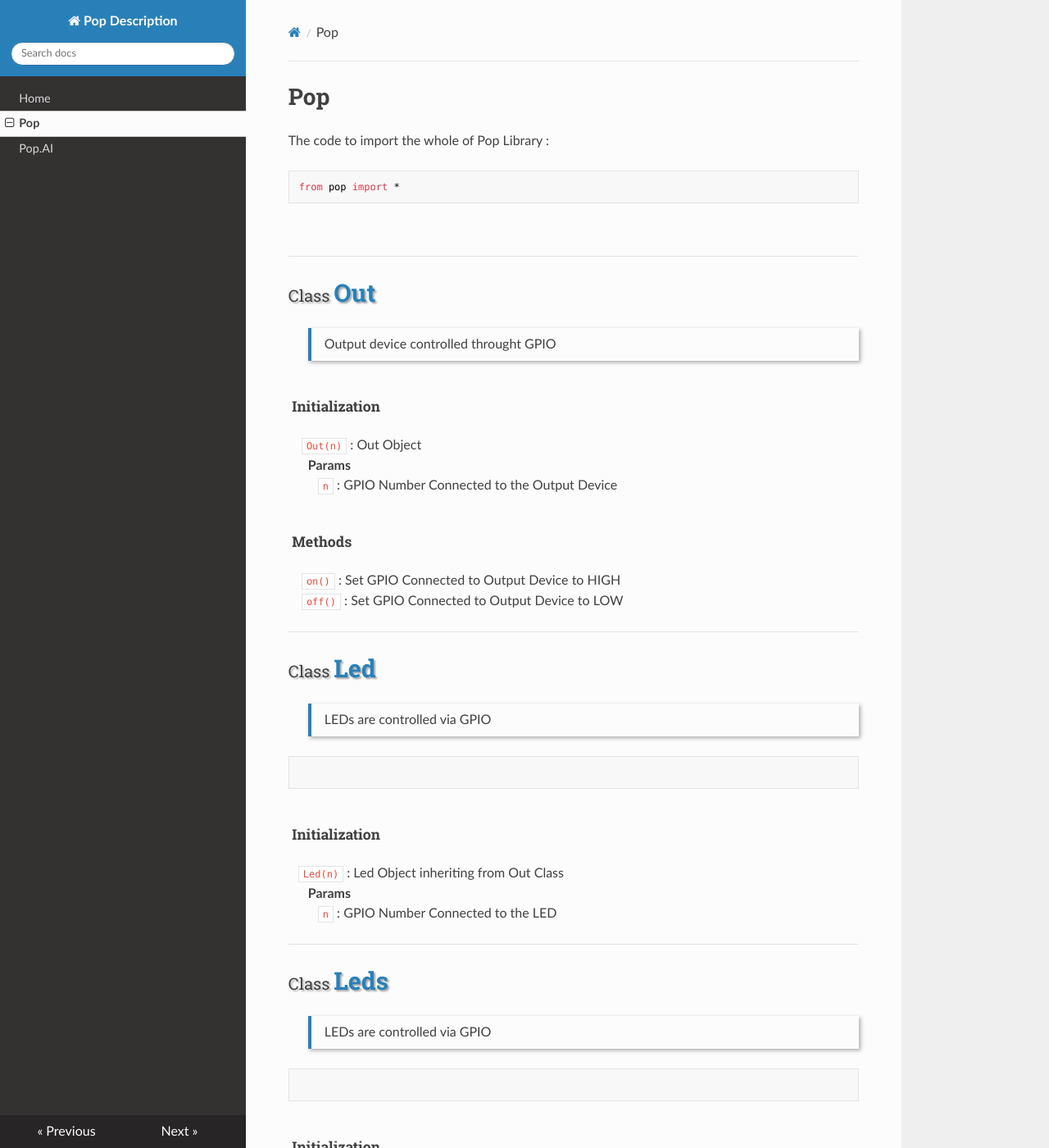
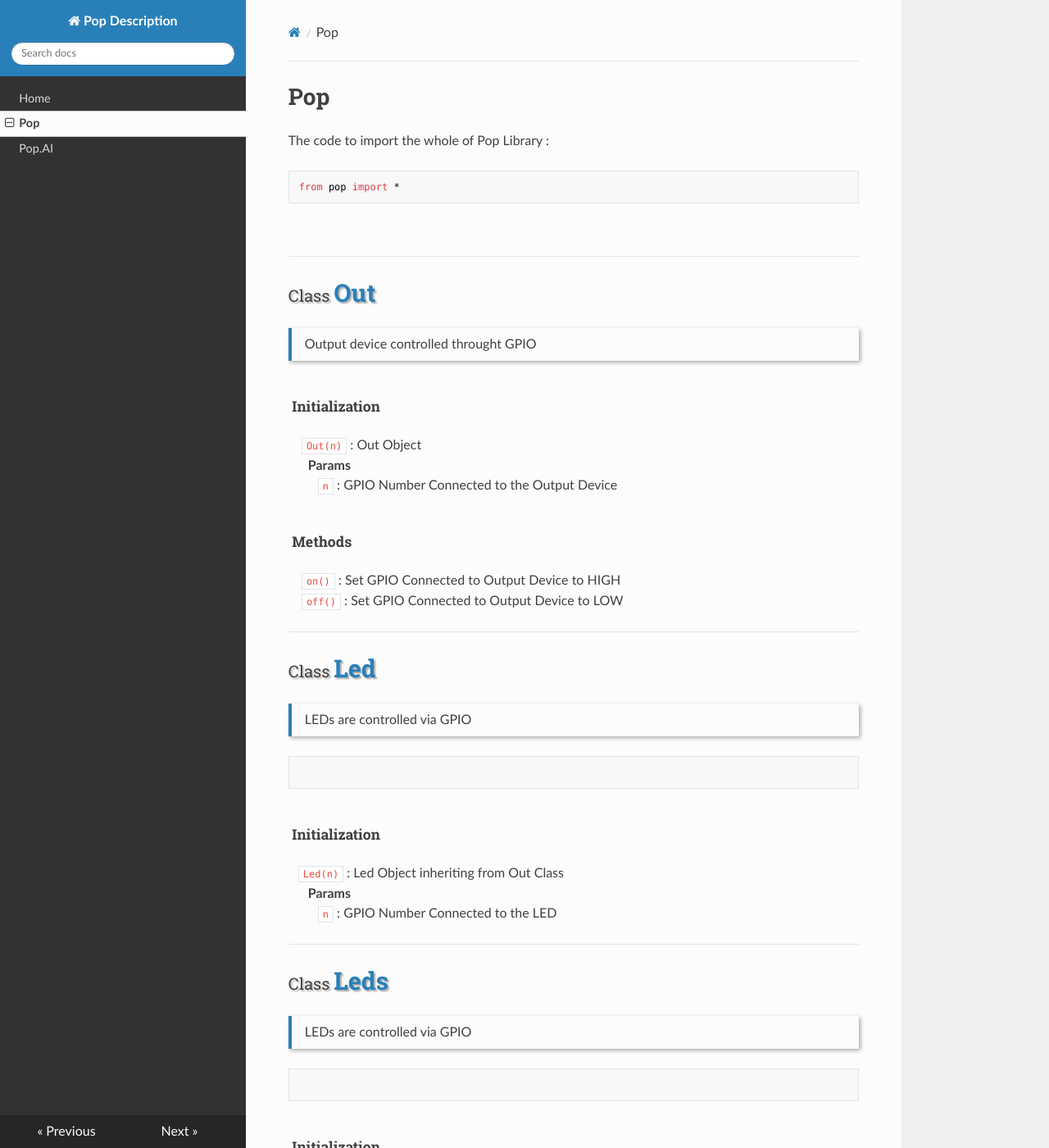
Before and after one commit to hbe-dev/pop_docs, an MkDocs documentation site: the page built from docs/pop.md, in a window 1280 px wide and 1400 px high. Shown: the whole window at 82% size. Built offline with MkDocs 1.6.1, drawn with Linux system fonts in a browser that asks for light colours; nearby versions of some CDN libraries.

Commit message:
Update extra.css

```diff
--- a/docs/extra.css
+++ b/docs/extra.css
@@ -25,7 +25,7 @@ h5 {
     box-shadow: 2px 2px 5px #00000054;
     padding-top: 0.5em;
     padding-bottom: 0.5em;
-    margin-left: 0px;
+    margin-left: 0px !important;
 }
 
 .desc p {
```
